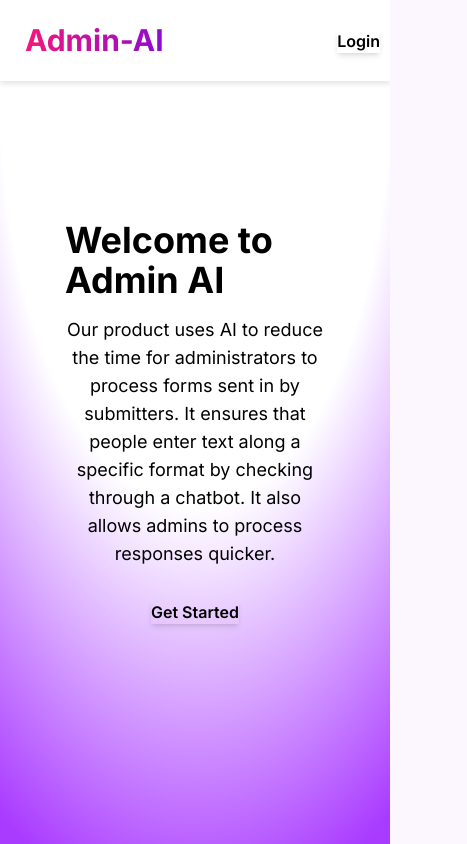
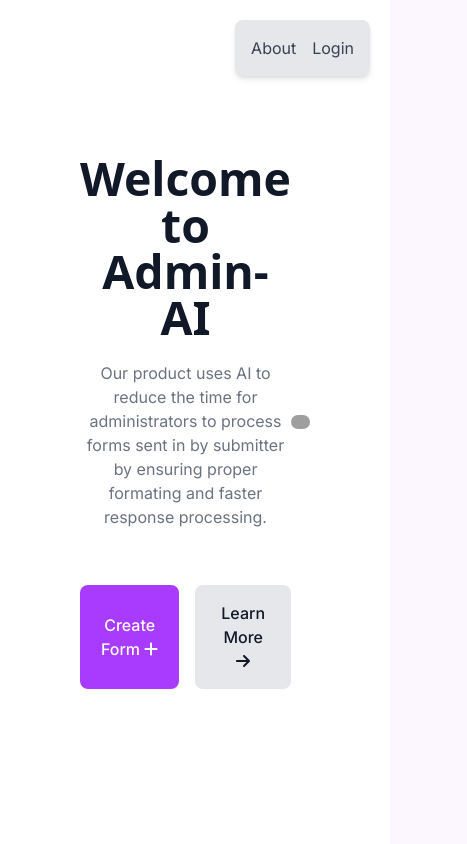
Before and after one commit to brianpark888/Admin-AI, a Next.js app in the folder admin-ai/: page / in a window 390 px wide. Shown: the top 844 px of the page, 467 px wide, since content can reach past the window. Built offline with nearby package versions, Linux system fonts and the light colour scheme; no server answers; grey boxes are pictures that could not be loaded.

Commit message:
Home page

```diff
--- a/admin-ai/src/app/globals.css
+++ b/admin-ai/src/app/globals.css
@@ -3,18 +3,3 @@
 @tailwind utilities;
 
 /* globals.css */
-
-.home-button {
-    margin-left: 1px;
-    margin-top: 2px;
-    background-color: transparent;
-    color: #8302E1;
-    border: none;
-    cursor: pointer;
-    padding: 3px;
-    border-radius: 5px;
-}
-
-.home-button:hover {
-    background-color: #E2E8F0; /* Tailwind's gray-200 */
-}
--- a/admin-ai/src/app/page.js
+++ b/admin-ai/src/app/page.js
@@ -4,6 +4,8 @@ import Button from '@/Components/Button';
 import Navbar from '@/Components/NavigationBar';
 import { useSession, signIn } from "next-auth/react";
 import { useRouter } from 'next/navigation';
+import { FontAwesomeIcon } from '@fortawesome/react-fontawesome';
+import { faAdd, faArrowAltCircleDown, faArrowCircleRight, faArrowRight, faCertificate, faCirclePlus, faFile, faFileAlt, faFileArrowUp, faFileCode, faPersonBooth, faPlus, faPlusCircle, faRobot} from '@fortawesome/free-solid-svg-icons';
 
 export default function Home() {
   const { data: session } = useSession();
@@ -19,8 +21,93 @@ export default function Home() {
 
   return (
     <>
-      <Navbar />
-      <div class="absolute inset-0 -z-10 h-full w-full bg-white [background:radial-gradient(125%_125%_at_50%_10%,#fff_40%,#A93AFF_80%)]">
+    <div>
+    <div class="absolute top-0 right-0 m-5">
+    <div class="bg-gray-200 shadow-md rounded-lg">
+        <ul class="flex space-x-4 p-4">
+            <li><a href="#About" class="text-gray-700 hover:text-blue-500">About</a></li>
+            <li><a href="#Login" class="text-gray-700 hover:text-blue-500">Login</a></li>
+        </ul>
+    </div>
+</div>
+      <section id="home" class="">
+        <div class="h-screen flex p-20 justify-center items-center bg-white">
+          <div class=" lg:mb-0 lg:w-1/2 ">
+            <h1 class=" max-w-xl text-[2.9rem] leading-none text-gray-900 font-extrabold font-sans text-center lg:text-5xl lg:text-left lg:leading-tight mb-5">
+              Welcome to Admin-AI
+            </h1>
+            <p class="  max-w-xl text-center text-gray-500 lg:text-left lg:max-w-md ">
+            Our product uses AI to reduce the time for administrators to process forms sent in by submitter by ensuring proper formating and faster response processing.
+            </p>
+            <div class="flex justify-center mt-14 lg:justify-start">
+              <button type="button" onClick={handleClick} class="text-white bg-[#A93AFF] font-medium rounded-lg px-5 py-4 text-center hover:bg-[#A93AFF] hover:drop-shadow-md transition duration-300 ease-in-out">
+                Create Form  <FontAwesomeIcon icon={faPlus} />
+              </button>
+              <button type="button" class="ml-4 text-gray-900 bg-gray-200 font-medium rounded-lg px-5 py-4 text-center hover:bg-gray-300 hover:drop-shadow-md transition duration-300 ease-in-out">
+                Learn More <FontAwesomeIcon icon={faArrowRight} />
+              </button>
+            </div>
+          </div>
+          <div class="w-1/2">
+            <img class="mt-auto" className='rounded-2xl w-full' src="https://www.coursesonline.co.uk/wp-content/uploads/Subject-Business-Administration.jpeg?height=485&dpr=2" alt="hero-img"></img>
+          </div>
+        </div>
+      </section>
+      <section id="Video">
+        <div className='h-screen bg-white flex flex-row-2'>
+          <div className=' w-2/5 bg-[#A93AFF] content-center'>
+            <p className="text-center text-white font-bold text-3xl"><FontAwesomeIcon icon={faFileAlt} /></p>
+          </div>
+          <div className=' w-3/5 bg-gray-100 content-center'>
+            <h1 className="text-center text-[#A93AFF] font-bold text-3xl my-10 font-extrabold font-sans">We Understand Your Pain</h1>
+            <div className=' h-auto content-center'>
+              <div className='mx-40'>
+              <p className="text-md my-2"><span className='text-xl font-bold'>Challenges of Manual Administration.</span> Administrators waste lots of time each day on routine data management tasks, diverting their focus from more strategic activities. This repetitive process significantly reduces productivity.</p>
+              <p className="my-2"><span className='text-lg font-bold'>Countless Hours Spent on Manual Processing.</span> Envision days filled with mundane tasks such as following up on incorrect entries, and manually inputting data. This leads to increased frustration, exhaustion, and potential errors in data management.</p>
+              <p className="my-2"><span className='text-lg font-bold'>Introducing AI-Powered Administrative Tools.</span> Transform your administrative tasks with our AI-powered system, similar to advanced form automation tools. This platform automates the validation and collection of data right at submission, liberating administrators from the grind of repetitive tasks. By focusing only on exceptions or anomalies, administrators can dramatically reduce the time spent on these tasks, often to just a fraction of what it was.</p>
+              </div>
+            </div>
+          </div>
+        </div>
+      </section>
+
+
+      {/* <section>
+      <div className='flex flex-row justify-around my-10'>
+          <div class="flex justify-center items-center">
+
+              <div class="rounded-full  w-80 h-80 flex flex-col justify-center items-center bg-white text-[#A93AFF] shadow transition duration-300 ease-in-out transform hover:scale-110 hover:shadow-lg">
+
+              <div class="text-lg font-bold">Save Time</div>
+                  <div className='my-5'>Number of Hours Saved</div>
+                  <div class="text-xl font-bold">12</div>
+              </div>
+          </div>
+          <div class="flex justify-center items-center">
+              <div class="rounded-full  w-80 h-80 flex flex-col justify-center items-center bg-[#A93AFF] text-white shadow transition duration-300 ease-in-out transform hover:scale-110 hover:shadow-lg">
+
+                  <div class="text-lg font-bold">Save Time</div>
+                  <div className='my-5'>Number of Hours Saved</div>
+                  <div class="text-xl font-bold">12</div>
+
+              </div>
+          </div>
+          <div class="flex justify-center items-center">
+              <div class="rounded-full  w-80 h-80 flex flex-col justify-center items-center bg-[#A93AFF] text-white shadow transition duration-300 ease-in-out transform hover:scale-110 hover:shadow-lg">
+                  <div class="text-lg font-bold">Minimize Errors</div>
+                  <div className='my-5'>AI Model Accuracy</div>
+                  <div class="text-xl font-bold">92%</div>
+            </div>
+          </div>
+        </div>
+      </section> */}
+
+        <div class="flex-grow"></div>
+    <footer class="bg-black w-full p-4 text-white text-center">
+        © 2024 Admin-AI. All Rights Reserved.
+    </footer>
+
+      {/* <div class="absolute inset-0 -z-10 h-full w-full bg-white [background:radial-gradient(125%_125%_at_50%_10%,#fff_40%,#A93AFF_80%)]">
         <div className="min-h-screen flex flex-col items-center justify-center text-black">
             <div className="w-2/3 flex flex-col items-center">
               <h1 className="text-4xl font-bold mb-4"><span>Welcome</span> to Admin AI</h1>
@@ -30,7 +117,8 @@ export default function Home() {
               <Button onClick={handleClick}>Get Started</Button>
             </div>
           </div>
-      </div>
-    </>
+      </div> */}
+    </div>
+  </>
   );
 }
```
